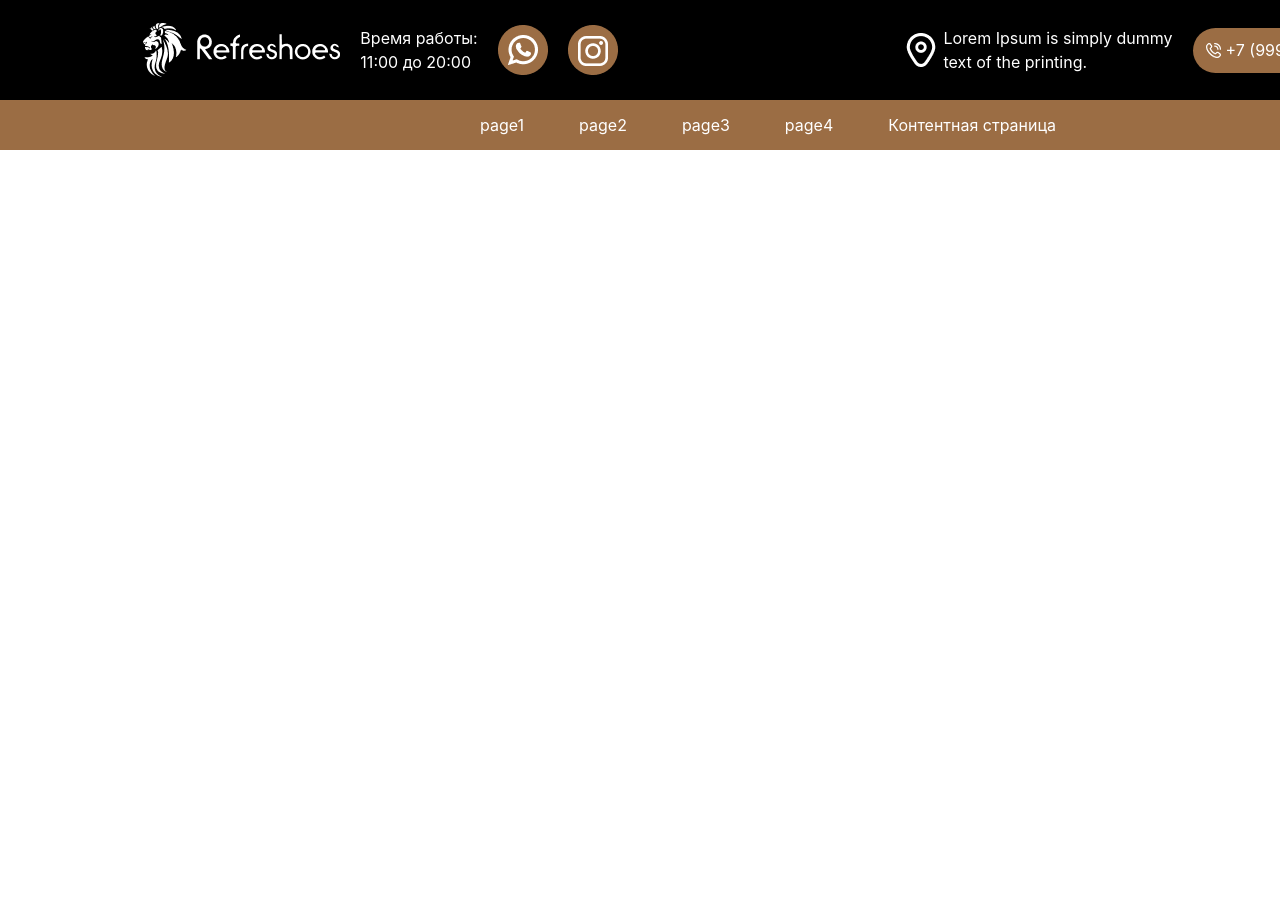
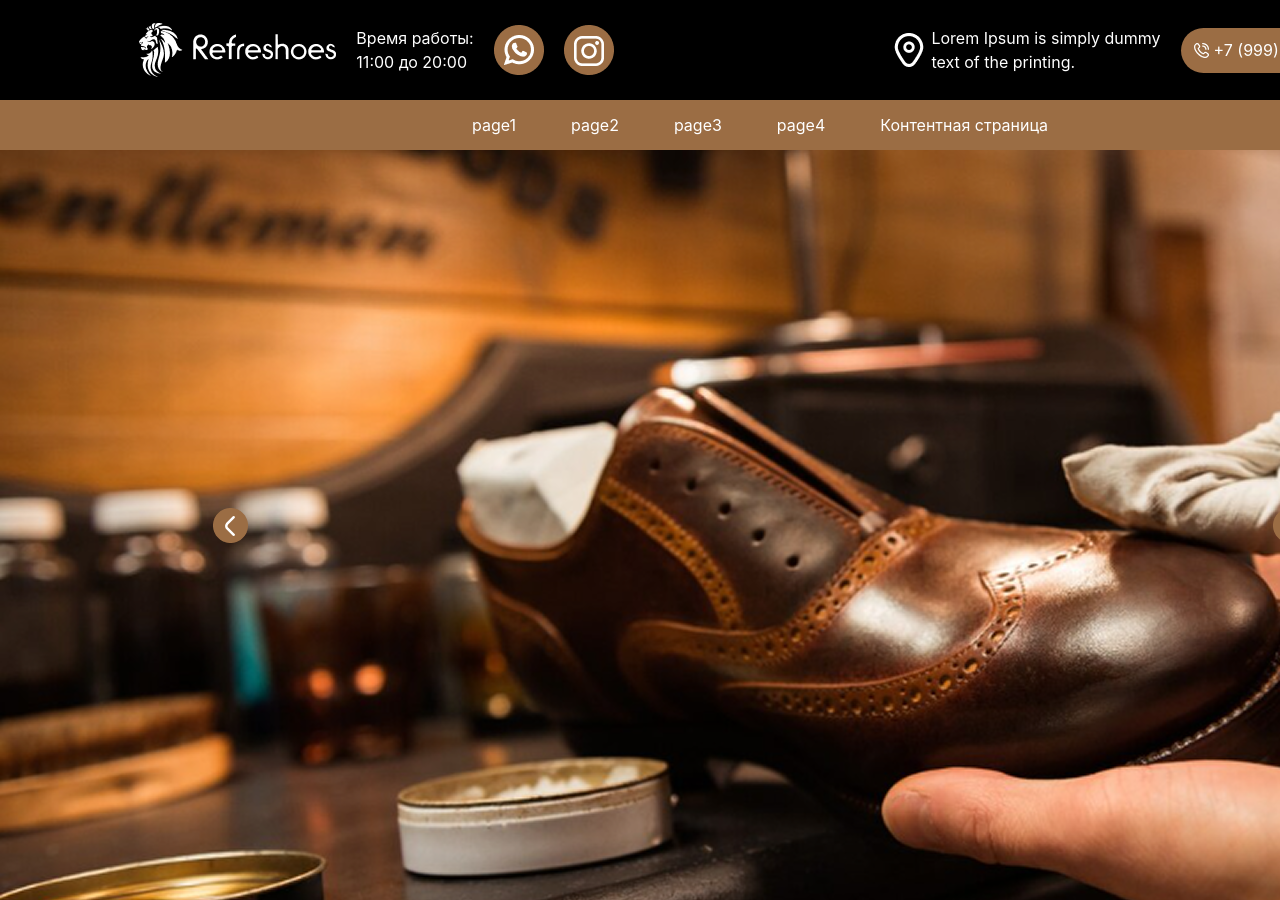
Before and after one commit to brotechno750-bot/Home-Work-13, a website: page index.html in a window 1280 px wide. Shown: the top 900 px of the page. Before the commit the page ends 800 px from the top, so only its background shows below. Drawn offline with nearby package versions, Linux system fonts and the light colour scheme; files that its build step writes are made by us from their sources.

Commit message:
sakshin2

```diff
--- a/index.html
+++ b/index.html
@@ -8,8 +8,8 @@
     <link rel="stylesheet" href="./src/output.css">
 </head>
 
-<body>
-    <div class="lg:w-[1536px] lg:h-[100px] m-auto bg-[#000000] flex items-center justify-around">
+<body class="bg-[#212121]">
+    <div class="lg:w-[1520px] lg:h-[100px] m-auto bg-[#000000] flex items-center justify-around">
 
         <div class="flex items-center gap-5">
             <img src="./Refreshoes_LOGO копия 1.png" alt="">
@@ -48,7 +48,8 @@
 
     </div>
 
-    <div class="div1.2 lg:w-[1536px] lg:h-[50px] text-[white]  lg:text-[16px] lg:font-[400] bg-[#9B6D44] flex justify-center items-center gap-[55px]">
+    <div
+        class="div1.2 lg:w-[1520px] lg:h-[50px] text-[white]  lg:text-[16px] lg:font-[400] bg-[#9B6D44] bg-cover  flex justify-center items-center gap-[55px]">
 
         <div class="gap-[55px] flex">
             <a class="" href="">page1</a>
@@ -62,6 +63,14 @@
         <p>Контентная страница</p>
     </div>
 
+    <div
+        class="div2 lg:w-[1520px] lg:h-[750px] lg:bg-[url('/Group-2.png')]  lg:bg-no-repeat  m-auto gap-[600px] lg:flex lg:items-center lg:justify-around">
+
+        <img src="./Button angle left.png" alt="">
+        <img src="./Button angle right.png" alt="">
+    </div>
+
+
 </body>
 
 </html>
```
Also changed, not shown: Button angle left.png (added), Button angle right.png (added), Group-2.png (added).
